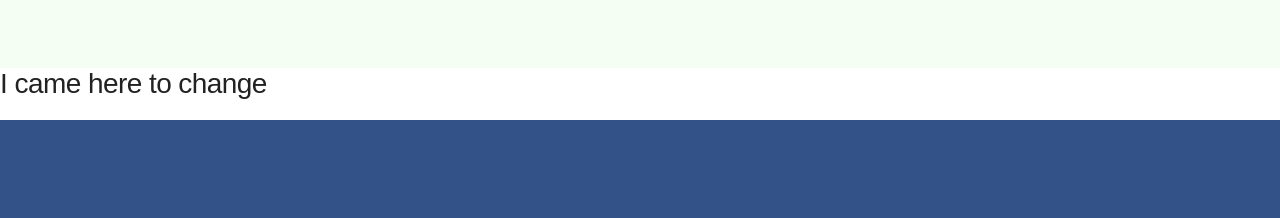
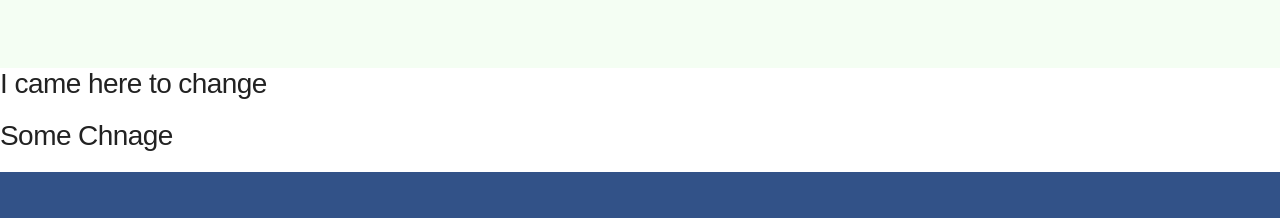
Before and after one commit to pagevamp/crozier-demo, a website: page dev/contact.html in a window 1280 px wide. Shown: the part 1720-1938 px from the top of the page. Drawn offline with nearby package versions, Linux system fonts and the light colour scheme; files that its build step writes are made by us from their sources; files whose address does not match are found by name; a web font is replaced by a local one.

Commit message:
change on contact html

```diff
--- a/dev/contact.html
+++ b/dev/contact.html
@@ -24,6 +24,7 @@
                 })
 
                 <h4>I came here to change</h4>
+                <h4>Some Chnage</h4>
 
 
             </main>
```
